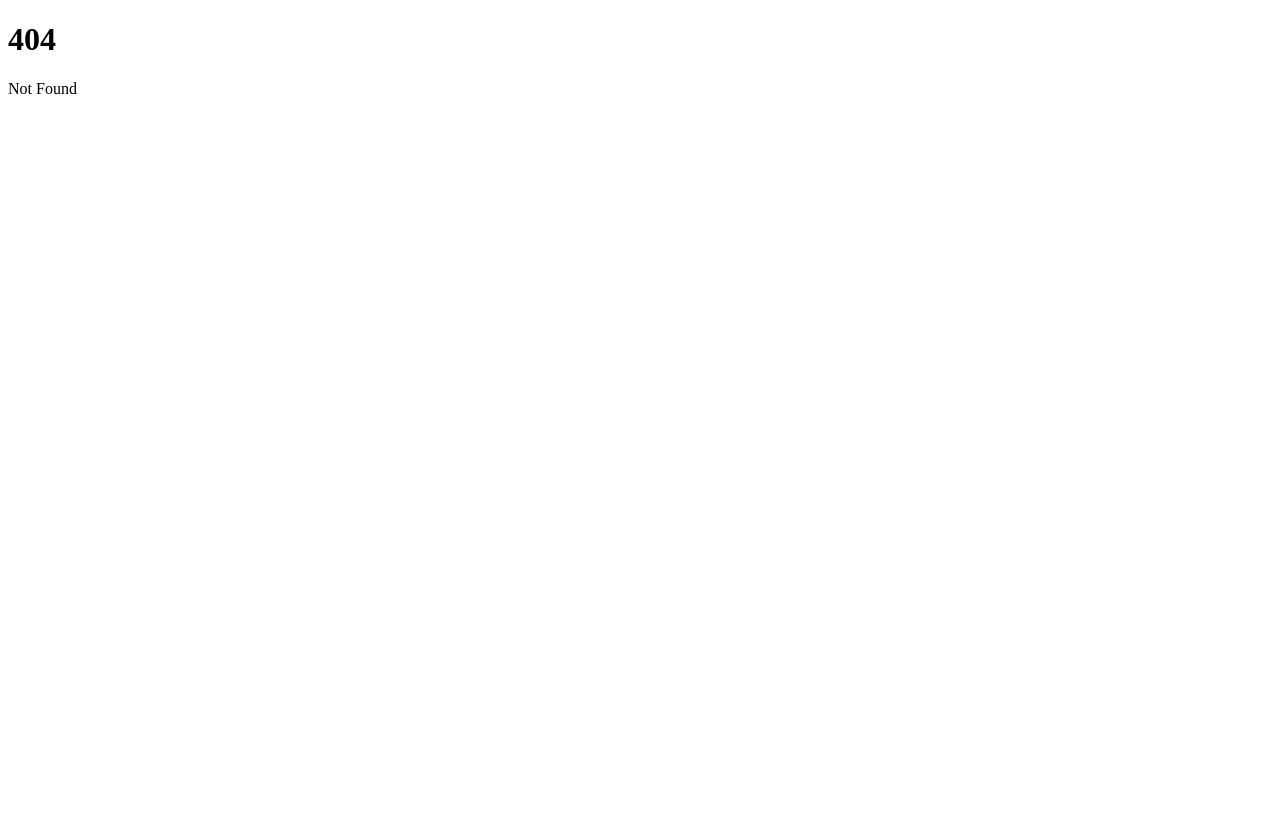
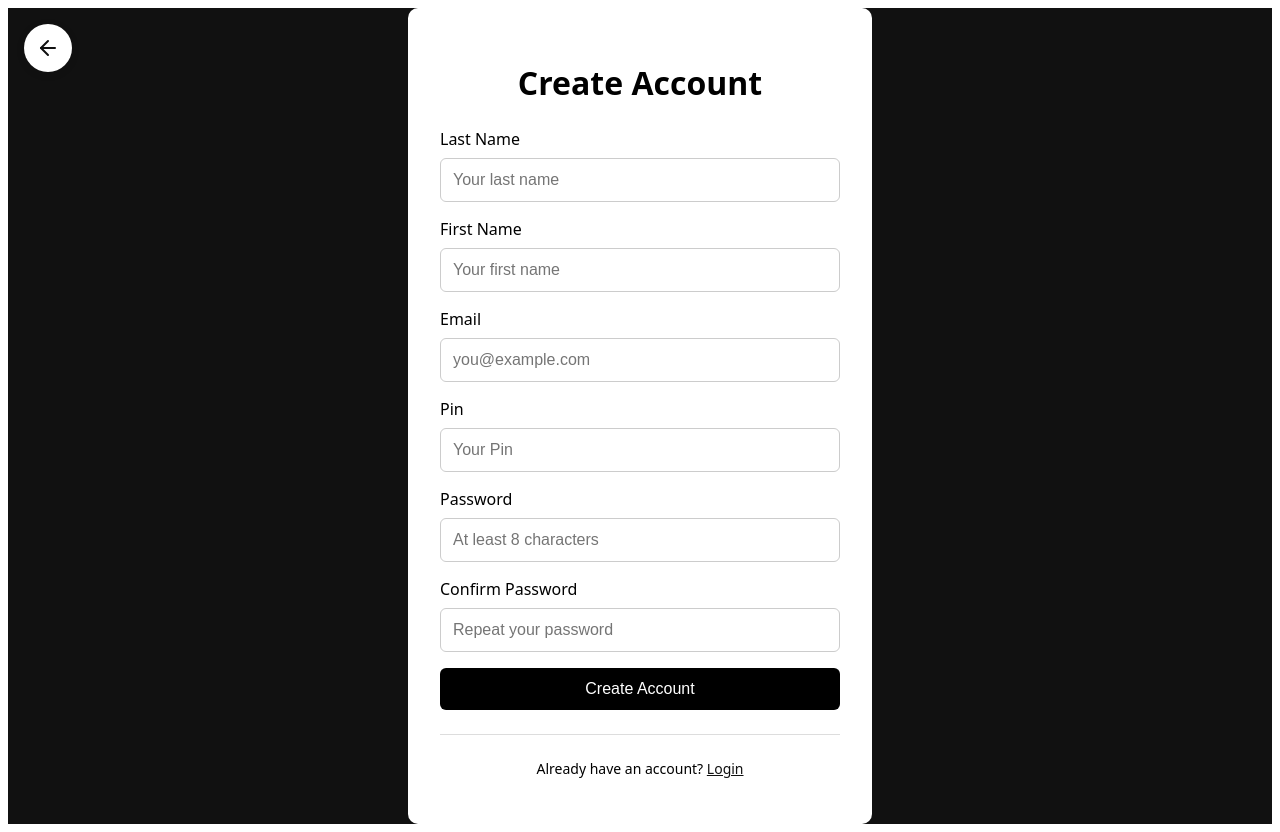
Before and after one commit to SQS-THRO/Tanker24, a SvelteKit app in the folder frontend/app/: page /register in a window 1280 px wide. Before the commit this address had no page. Before the commit the page ends 800 px from the top, so only its background shows below. Built offline with nearby package versions, Linux system fonts and the light colour scheme.

Commit message:
init frontend login and register page

```diff
--- a/frontend/app/src/routes/+layout.svelte
+++ b/frontend/app/src/routes/+layout.svelte
@@ -2,6 +2,7 @@
 	import favicon from '$lib/assets/favicon.svg';
 
 	let { children } = $props();
+
 </script>
 
 <svelte:head>
@@ -10,3 +11,6 @@
 </svelte:head>
 
 {@render children()}
+
+<style>
+</style>
--- a/frontend/app/src/routes/+page.svelte
+++ b/frontend/app/src/routes/+page.svelte
@@ -9,6 +9,23 @@
 		<p>The modern way to fill you Gas</p>
 		<Button label="Go to Map" href="/map" />
 	</section>
+
+	<a href="/login" class="profile-btn" aria-label="Login">
+		<svg
+			xmlns="http://www.w3.org/2000/svg"
+			width="24"
+			height="24"
+			viewBox="0 0 24 24"
+			fill="none"
+			stroke="currentColor"
+			stroke-width="2"
+			stroke-linecap="round"
+			stroke-linejoin="round"
+		>
+			<path d="M19 21v-2a4 4 0 0 0-4-4H9a4 4 0 0 0-4 4v2" />
+			<circle cx="12" cy="7" r="4" />
+		</svg>
+	</a>
 
 	<!-- FEATURES -->
 	<section class="features">
@@ -28,10 +45,35 @@
 	main {
 		font-family: system-ui, sans-serif;
 		text-align: center;
+		position: relative;
 	}
 
 	section {
 		padding: 4rem 2rem;
+	}
+
+	.profile-btn {
+		position: absolute;
+		top: 1rem;
+		right: 1rem;
+		width: 48px;
+		height: 48px;
+		border-radius: 50%;
+		background: white;
+		color: #111;
+		display: flex;
+		align-items: center;
+		justify-content: center;
+		text-decoration: none;
+		box-shadow: 0 2px 8px rgba(0, 0, 0, 0.1);
+		transition:
+			transform 0.2s ease,
+			box-shadow 0.2s ease;
+	}
+
+	.profile-btn:hover {
+		transform: scale(1.1);
+		box-shadow: 0 4px 16px rgba(0, 0, 0, 0.2);
 	}
 
 	.hero {
--- /dev/null
+++ b/frontend/app/src/routes/login/+page.svelte
@@ -0,0 +1,185 @@
+<script lang="ts">
+	let email = $state('');
+	let password = $state('');
+	let error = $state('');
+
+	async function handleLogin() {
+		error = '';
+		if (!email || !password) {
+			error = 'Please fill in all fields';
+			return;
+		}
+		console.log('Login with:', email);
+	}
+</script>
+
+<main>
+	<a href="/" class="back-btn" aria-label="Go back">
+		<svg
+			xmlns="http://www.w3.org/2000/svg"
+			width="24"
+			height="24"
+			viewBox="0 0 24 24"
+			fill="none"
+			stroke="currentColor"
+			stroke-width="2"
+			stroke-linecap="round"
+			stroke-linejoin="round"
+		>
+			<path d="M19 12H5" />
+			<path d="M12 19L5 12L12 5" />
+		</svg>
+	</a>
+	<div class="login-container">
+		<h1>Login</h1>
+		<form
+			onsubmit={(e) => {
+				e.preventDefault();
+				handleLogin();
+			}}
+		>
+			{#if error}
+				<p class="error">{error}</p>
+			{/if}
+			<div class="field">
+				<label for="email">Email</label>
+				<input type="email" id="email" bind:value={email} placeholder="you@example.com" />
+			</div>
+			<div class="field">
+				<label for="password">Password</label>
+				<input type="password" id="password" bind:value={password} placeholder="Your password" />
+			</div>
+			<button type="submit" class="submit-btn">Login</button>
+		</form>
+
+		<div class="divider"></div>
+
+		<p class="register-link">
+			Don't have an account? <a href="/register">Register</a>
+		</p>
+	</div>
+</main>
+
+<style>
+	main {
+		font-family: system-ui, sans-serif;
+		min-height: 100vh;
+		display: flex;
+		align-items: center;
+		justify-content: center;
+		background: #111;
+		position: relative;
+	}
+
+	.back-btn {
+		position: absolute;
+		top: 1rem;
+		left: 1rem;
+		width: 48px;
+		height: 48px;
+		border-radius: 50%;
+		background: white;
+		color: #111;
+		display: flex;
+		align-items: center;
+		justify-content: center;
+		text-decoration: none;
+		box-shadow: 0 2px 8px rgba(0, 0, 0, 0.1);
+		transition:
+			transform 0.2s ease,
+			box-shadow 0.2s ease;
+	}
+
+	.back-btn:hover {
+		transform: scale(1.1);
+		box-shadow: 0 4px 16px rgba(0, 0, 0, 0.2);
+	}
+
+	.login-container {
+		background: white;
+		padding: 2rem;
+		border-radius: 10px;
+		width: 100%;
+		max-width: 400px;
+	}
+
+	h1 {
+		text-align: center;
+		margin-bottom: 1.5rem;
+	}
+
+	form {
+		display: flex;
+		flex-direction: column;
+		gap: 1rem;
+	}
+
+	.field {
+		display: flex;
+		flex-direction: column;
+		gap: 0.5rem;
+	}
+
+	label {
+		font-weight: 500;
+	}
+
+	input {
+		padding: 0.75rem;
+		border: 1px solid #ccc;
+		border-radius: 6px;
+		font-size: 1rem;
+	}
+
+	input:focus {
+		outline: none;
+		border-color: #111;
+	}
+
+	.error {
+		color: #d32f2f;
+		font-size: 0.875rem;
+		text-align: center;
+	}
+
+	.register-link {
+		text-align: center;
+		margin-top: 1rem;
+		font-size: 0.875rem;
+	}
+
+	.register-link a {
+		color: #111;
+		font-weight: 500;
+	}
+
+	.submit-btn {
+		padding: 0.75rem 1.5rem;
+		background: black;
+		color: white;
+		border: none;
+		border-radius: 6px;
+		cursor: pointer;
+		font-size: 1rem;
+	}
+
+	.submit-btn:hover {
+		opacity: 0.9;
+	}
+
+	.divider {
+		display: flex;
+		align-items: center;
+		margin: 1.5rem 0;
+		color: #666;
+		font-size: 0.875rem;
+	}
+
+	.divider::before,
+	.divider::after {
+		content: '';
+		flex: 1;
+		height: 1px;
+		background: #ddd;
+	}
+</style>
--- /dev/null
+++ b/frontend/app/src/routes/register/+page.svelte
@@ -0,0 +1,213 @@
+<script lang="ts">
+	let last_name = $state('');
+	let first_name = $state('');
+	let email = $state('');
+	let pin = $state('');
+	let password = $state('');
+	let confirmPassword = $state('');
+	let error = $state('');
+
+	async function handleRegister() {
+		error = '';
+		if (!first_name || !last_name || !email || !pin || !password || !confirmPassword) {
+			error = 'Please fill in all fields';
+			return;
+		}
+		if (password !== confirmPassword) {
+			error = 'Passwords do not match';
+			return;
+		}
+		if (password.length < 8) {
+			error = 'Password must be at least 8 characters';
+			return;
+		}
+		console.log('Register with:', name, email);
+	}
+</script>
+
+<main>
+	<a href="/" class="back-btn" aria-label="Go back">
+		<svg
+			xmlns="http://www.w3.org/2000/svg"
+			width="24"
+			height="24"
+			viewBox="0 0 24 24"
+			fill="none"
+			stroke="currentColor"
+			stroke-width="2"
+			stroke-linecap="round"
+			stroke-linejoin="round"
+		>
+			<path d="M19 12H5" />
+			<path d="M12 19L5 12L12 5" />
+		</svg>
+	</a>
+	<div class="login-container">
+		<h1>Create Account</h1>
+		<form
+			onsubmit={(e) => {
+				e.preventDefault();
+				handleRegister();
+			}}
+		>
+			{#if error}
+				<p class="error">{error}</p>
+			{/if}
+			<div class="field">
+				<label for="flast_name">Last Name</label>
+				<input type="text" id="last_name" bind:value={last_name} placeholder="Your last name" />
+			</div>
+			<div class="field">
+				<label for="first_name">First Name</label>
+				<input type="text" id="first_name" bind:value={first_name} placeholder="Your first name" />
+			</div>
+			<div class="field">
+				<label for="email">Email</label>
+				<input type="email" id="email" bind:value={email} placeholder="you@example.com" />
+			</div>
+			<div class="field">
+				<label for="pin">Pin</label>
+				<input type="password" id="pin" bind:value={pin} placeholder="Your Pin" />
+			</div>
+			<div class="field">
+				<label for="password">Password</label>
+				<input type="password" id="password" bind:value={password} placeholder="At least 8 characters" />
+			</div>
+			<div class="field">
+				<label for="confirmPassword">Confirm Password</label>
+				<input type="password" id="confirmPassword" bind:value={confirmPassword} placeholder="Repeat your password" />
+			</div>
+			<button type="submit" class="submit-btn">Create Account</button>
+		</form>
+
+		<div class="divider"></div>
+
+		<p class="register-link">
+			Already have an account? <a href="/login">Login</a>
+		</p>
+	</div>
+</main>
+
+<style>
+	main {
+		font-family: system-ui, sans-serif;
+		min-height: 100vh;
+		display: flex;
+		align-items: center;
+		justify-content: center;
+		background: #111;
+		position: relative;
+	}
+
+	.back-btn {
+		position: absolute;
+		top: 1rem;
+		left: 1rem;
+		width: 48px;
+		height: 48px;
+		border-radius: 50%;
+		background: white;
+		color: #111;
+		display: flex;
+		align-items: center;
+		justify-content: center;
+		text-decoration: none;
+		box-shadow: 0 2px 8px rgba(0, 0, 0, 0.1);
+		transition:
+			transform 0.2s ease,
+			box-shadow 0.2s ease;
+	}
+
+	.back-btn:hover {
+		transform: scale(1.1);
+		box-shadow: 0 4px 16px rgba(0, 0, 0, 0.2);
+	}
+
+	.login-container {
+		background: white;
+		padding: 2rem;
+		border-radius: 10px;
+		width: 100%;
+		max-width: 400px;
+	}
+
+	h1 {
+		text-align: center;
+		margin-bottom: 1.5rem;
+	}
+
+	form {
+		display: flex;
+		flex-direction: column;
+		gap: 1rem;
+	}
+
+	.field {
+		display: flex;
+		flex-direction: column;
+		gap: 0.5rem;
+	}
+
+	label {
+		font-weight: 500;
+	}
+
+	input {
+		padding: 0.75rem;
+		border: 1px solid #ccc;
+		border-radius: 6px;
+		font-size: 1rem;
+	}
+
+	input:focus {
+		outline: none;
+		border-color: #111;
+	}
+
+	.error {
+		color: #d32f2f;
+		font-size: 0.875rem;
+		text-align: center;
+	}
+
+	.register-link {
+		text-align: center;
+		margin-top: 1rem;
+		font-size: 0.875rem;
+	}
+
+	.register-link a {
+		color: #111;
+		font-weight: 500;
+	}
+
+	.submit-btn {
+		padding: 0.75rem 1.5rem;
+		background: black;
+		color: white;
+		border: none;
+		border-radius: 6px;
+		cursor: pointer;
+		font-size: 1rem;
+	}
+
+	.submit-btn:hover {
+		opacity: 0.9;
+	}
+
+	.divider {
+		display: flex;
+		align-items: center;
+		margin: 1.5rem 0;
+		color: #666;
+		font-size: 0.875rem;
+	}
+
+	.divider::before,
+	.divider::after {
+		content: '';
+		flex: 1;
+		height: 1px;
+		background: #ddd;
+	}
+</style>
```
